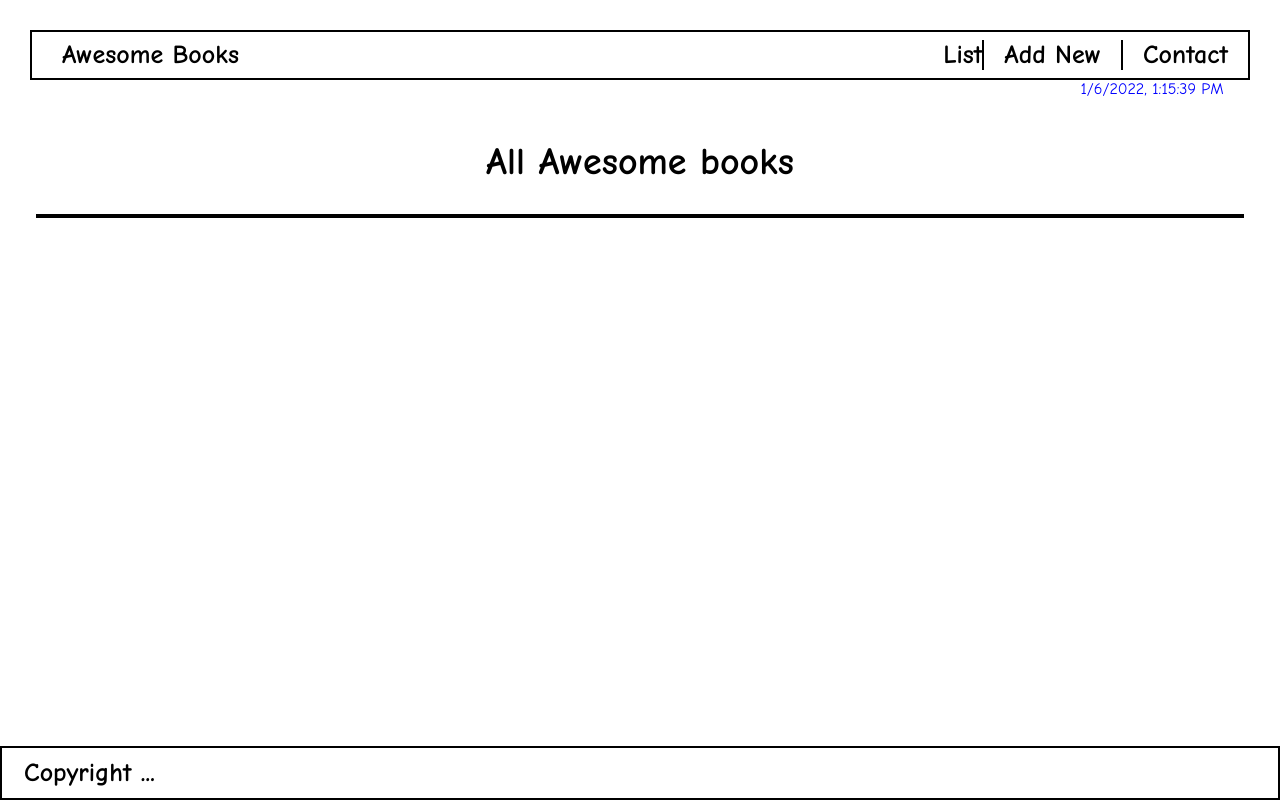
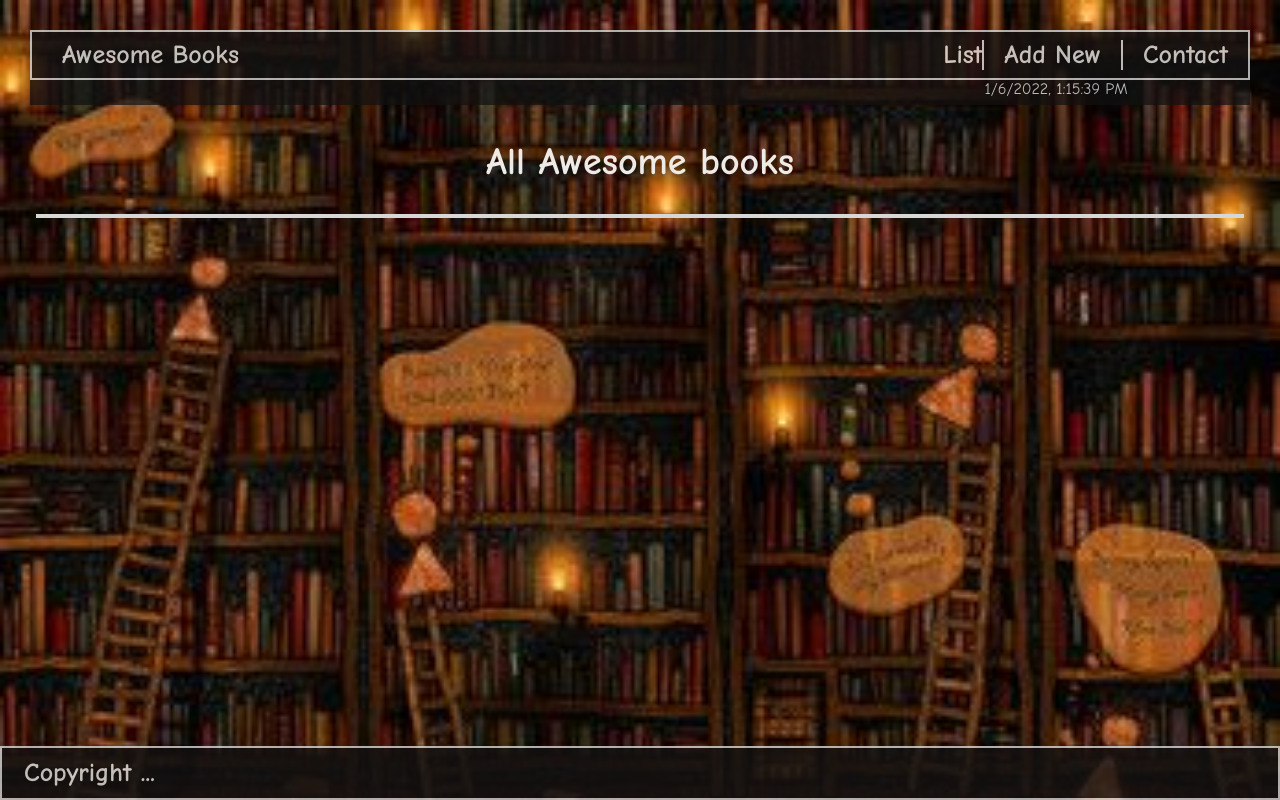
Before and after one commit to joskalenda/awesome_books, a website: page index.html in a window 1280 px wide. Drawn offline with Linux system fonts and the light colour scheme.

Commit message:
Set background image and color text

```diff
--- a/CSS/style.css
+++ b/CSS/style.css
@@ -9,6 +9,9 @@ body {
   text-align: center;
   justify-content: center;
   padding: 30px;
+  background-image: url('/img/book2.jpeg');
+  background-repeat: no-repeat;
+  background-size: cover;
 }
 
 .top-header,
@@ -24,7 +27,7 @@ li {
 }
 
 a {
-  color: #000;
+  color: rgb(238, 234, 229);
   text-decoration: none;
   list-style: none;
   font-size: 26px;
@@ -33,7 +36,7 @@ a {
 }
 
 a:hover {
-  color: dodgerblue;
+  color: rgb(147, 156, 126);
 }
 
 .a-link {
@@ -42,28 +45,30 @@ a:hover {
 
 .logo {
   margin-left: 30px;
-  color: #000;
+  color: rgb(238, 234, 229);
   font-size: 26px;
   font-weight: 700;
   align-items: center;
 }
 
 .line {
-  border-right: 2px solid #000;
+  border-right: 2px solid rgb(228, 228, 228);
   padding: 0;
   margin: 0;
 }
 
 .top-header,
 .book-list {
-  border: 2px solid #000;
   width: 100%;
+  border: 2px solid rgb(216, 215, 215);
 }
 
 .top-header {
   justify-content: space-between;
   align-items: center;
   height: 50px;
+  background-color: rgb(19, 18, 18);
+  opacity: 0.8;
 }
 
 .time-div {
@@ -72,22 +77,23 @@ a:hover {
   left: 0;
   margin: 30px;
   top: 50px;
-  background-color: #fff;
+  background-color: rgb(19, 18, 18);
+  opacity: 0.9;
   z-index: 10;
   height: 1.56rem;
 }
 
 #timer-p {
   display: block;
-  color: blue;
+  color: #fff;
   position: fixed;
-  right: -80%;
+  right: -65%;
   left: 0;
   z-index: 5;
 }
 
 .container {
-  border: 2px solid #000;
+  border: 2px solid rgb(216, 215, 215);
   margin: 0.625rem 0.4rem 0 0.4rem;
 }
 
@@ -109,7 +115,7 @@ a:hover {
 }
 
 #message {
-  color: rgb(37, 112, 41);
+  color: rgb(255, 255, 255);
   font-size: 14px;
   font-weight: 500;
   padding-bottom: 12px;
@@ -117,6 +123,7 @@ a:hover {
 
 h2,
 h4 {
+  color: rgb(238, 234, 229);
   font-size: 38px;
   text-align: center;
   justify-content: center;
@@ -158,7 +165,7 @@ input::placeholder {
 .contact-section {
   display: none;
   flex: 1 0 auto;
-  color: #000;
+  color: rgb(238, 234, 229);
   font-size: 26px;
   font-weight: 700;
   margin: 0;
@@ -182,15 +189,18 @@ input::placeholder {
 }
 
 footer {
+  background-color: rgb(19, 18, 18);
+  opacity: 0.8;
   position: fixed;
   right: 0;
   left: 0;
   bottom: 0;
   width: 100%;
-  border: 2px solid #000;
+  border: 2px solid rgb(216, 215, 215);
 }
 
 .footer {
+  color: rgb(238, 234, 229);
   text-align: start;
   padding: 10px;
   padding-left: 1em;
```
